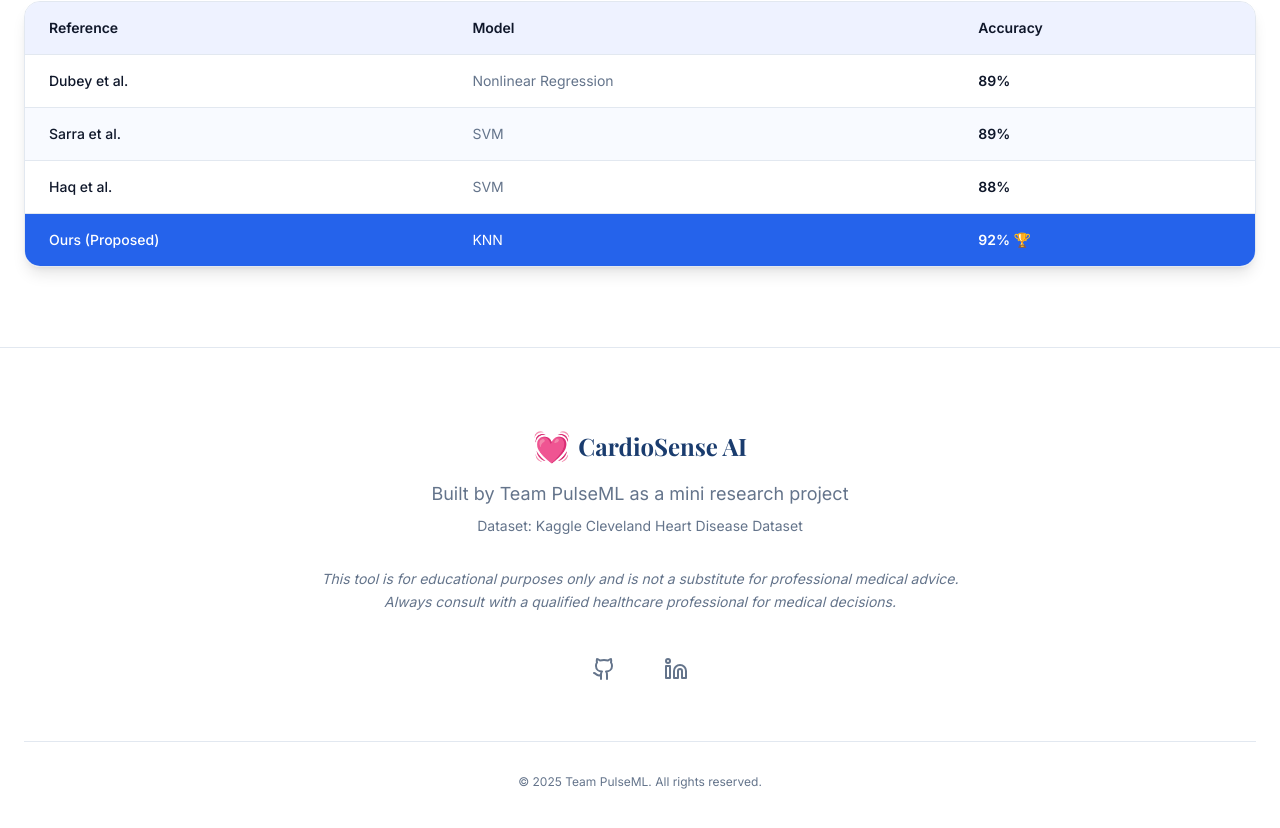
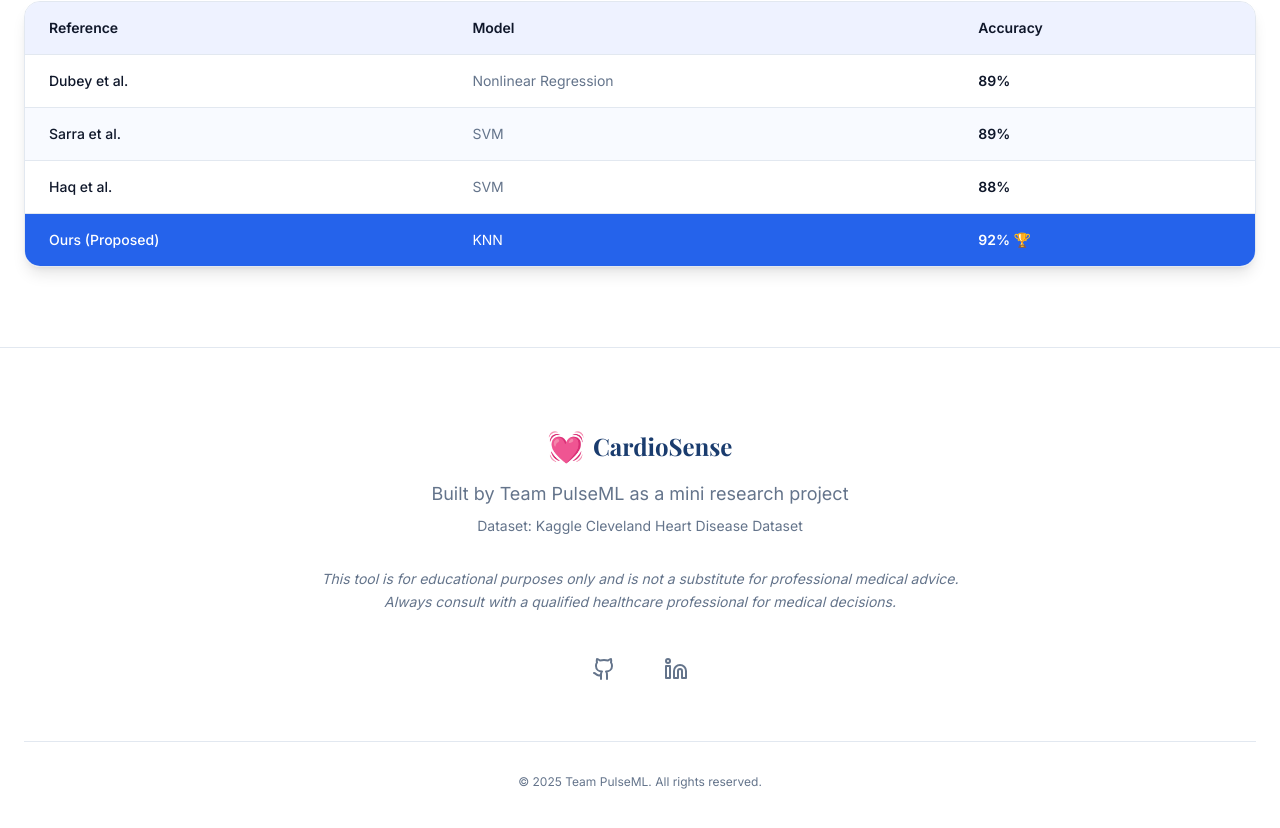
Before and after one commit to Aswath2005/cardiosense, a Next.js app: page /dashboard in a window 1280 px wide. Shown: the part 4285-5113 px from the top of the page. Built offline with nearby package versions, Linux system fonts and the light colour scheme; sample sign-in values are in the browser's storage.

Commit message:
Remove unused imports and update CardioSense name in components

```diff
--- a/app/page.tsx
+++ b/app/page.tsx
@@ -4,7 +4,7 @@ import { useAuth } from '@/components/AuthContext'
 import { useRouter } from 'next/navigation'
 import { useEffect } from 'react'
 import { motion } from 'framer-motion'
-import { ArrowRight, Heart, CheckCircle, Shield, Zap, Globe } from 'lucide-react'
+import { ArrowRight, Heart, Shield, Zap, Globe } from 'lucide-react'
 
 export default function LandingPage() {
   const { isAuthenticated } = useAuth()
--- a/components/Footer.tsx
+++ b/components/Footer.tsx
@@ -17,7 +17,7 @@ export default function Footer() {
           <div className="flex items-center justify-center gap-2 mb-4">
             <span className="text-3xl">💓</span>
             <span className="font-playfair font-bold text-2xl text-primary">
-              CardioSense AI
+              CardioSense
             </span>
           </div>
 
--- a/components/HeroSection.tsx
+++ b/components/HeroSection.tsx
@@ -2,7 +2,7 @@
 
 import { useState, useEffect } from 'react'
 import { motion } from 'framer-motion'
-import { Heart, ArrowRight } from 'lucide-react'
+import { ArrowRight } from 'lucide-react'
 
 export default function HeroSection() {
   const [patientsCount, setPatientsCount] = useState(0)
```
